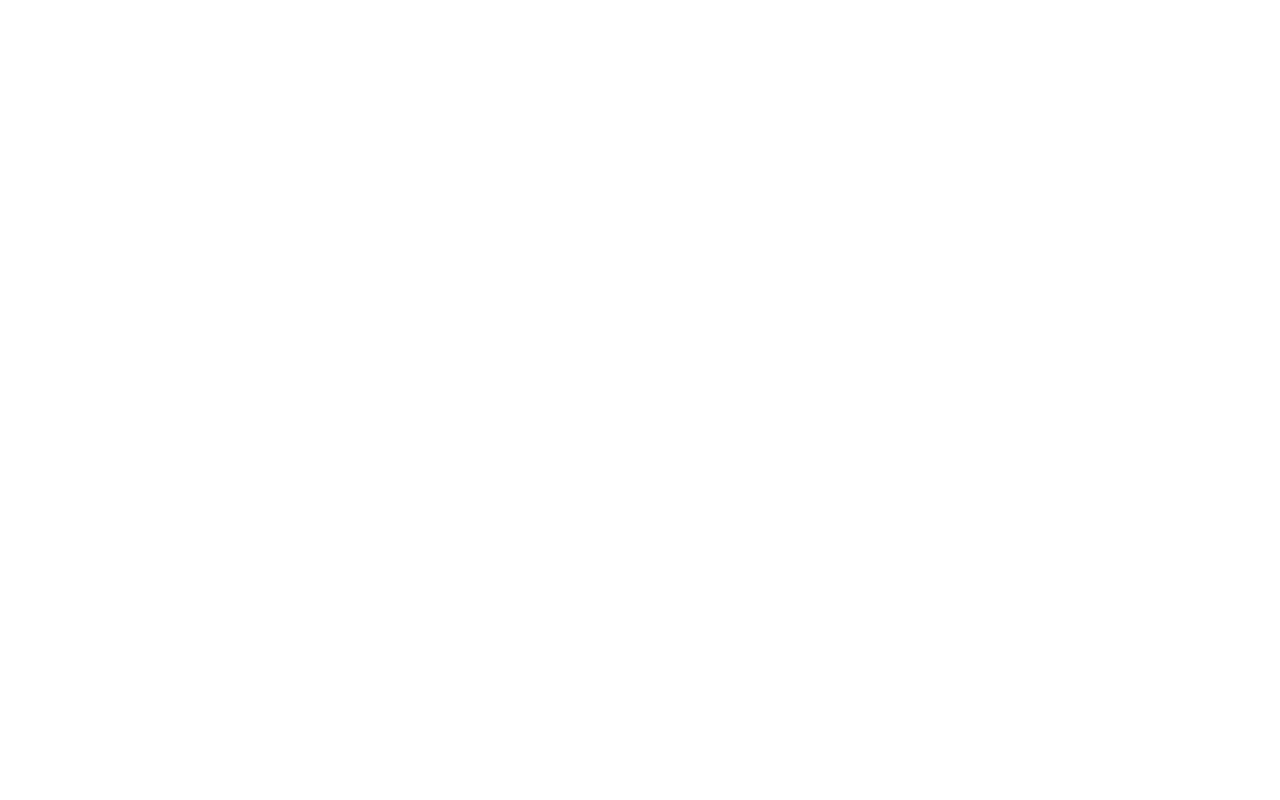
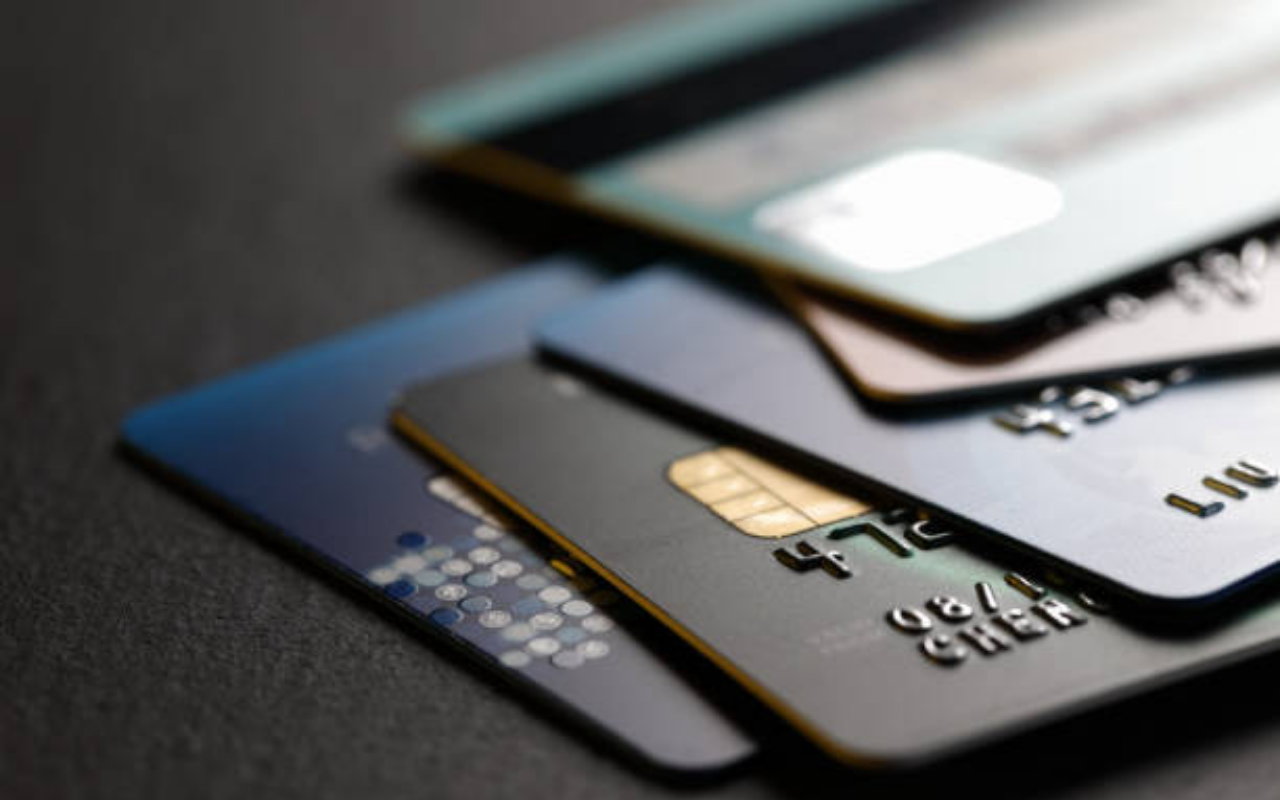
Before and after one commit to Laboratoria/BOG004-card-validation, a website with bundled scripts: page src/index.html in a window 1280 px wide. Built offline with nearby package versions, Linux system fonts and the light colour scheme.

Commit message:
first commit, images files added

```diff
--- a/src/index.html
+++ b/src/index.html
@@ -2,10 +2,10 @@
 <html>
   <head>
     <meta charset="utf-8">
-    <title>Tarjeta de crédito válida</title>
+    <title>Credit Card Validator</title>
     <link rel="stylesheet" href="style.css" />
   </head>
-  <body>
+  <body background="./img/credit-crad-grey-background-3.jpeg">
     <header></header>
     <main></main>
     <footer></footer>
--- a/src/style.css
+++ b/src/style.css
@@ -0,0 +1,5 @@
+body {
+    padding: 0;
+    margin: 0;
+    background-size: 100%;
+}
```
Also changed, not shown: src/img/credit-cards-1.jpeg (added), src/img/credit-cards-2.jpeg (added), src/img/credit-crad-grey-background-3.jpeg (added), 1 other file.
